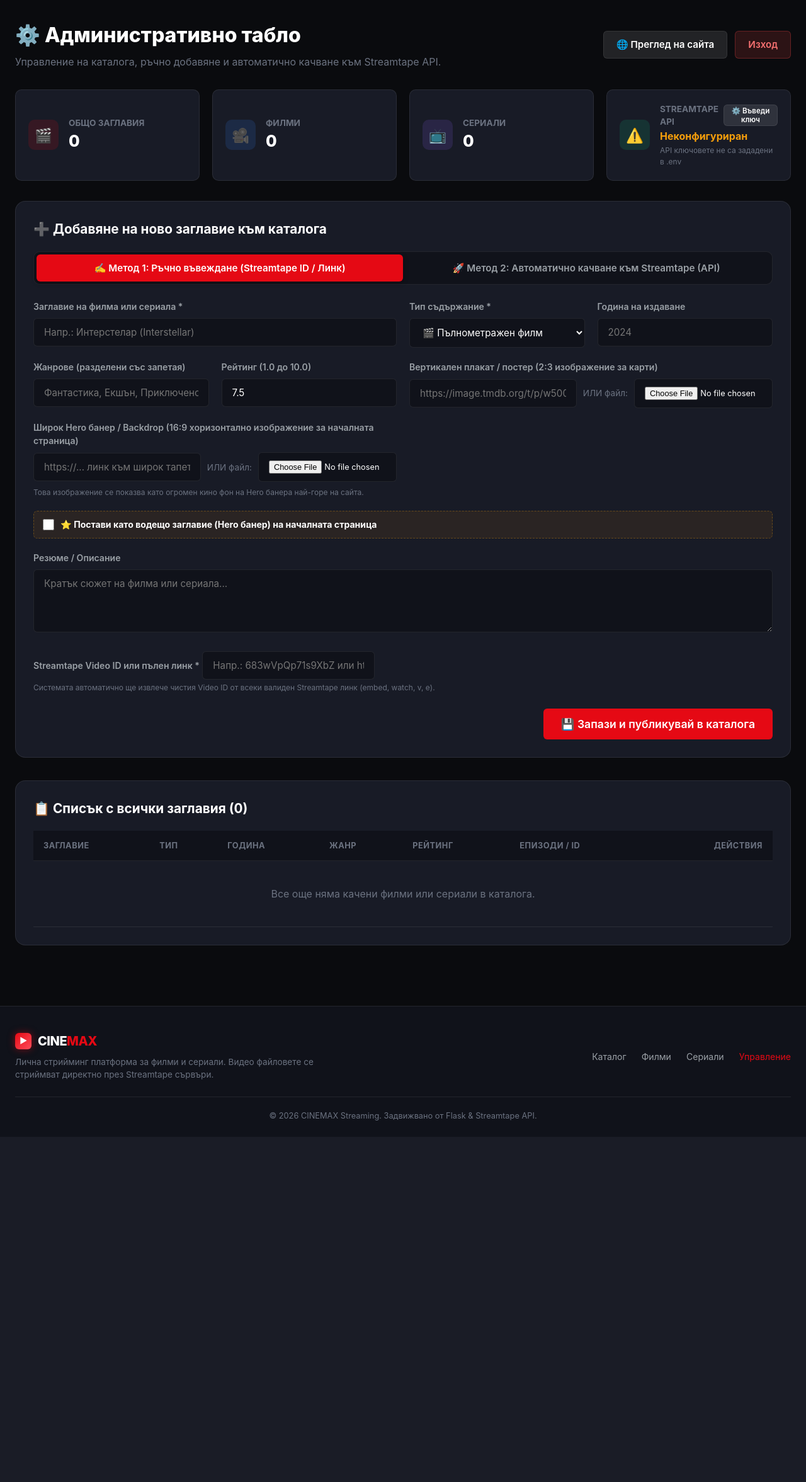
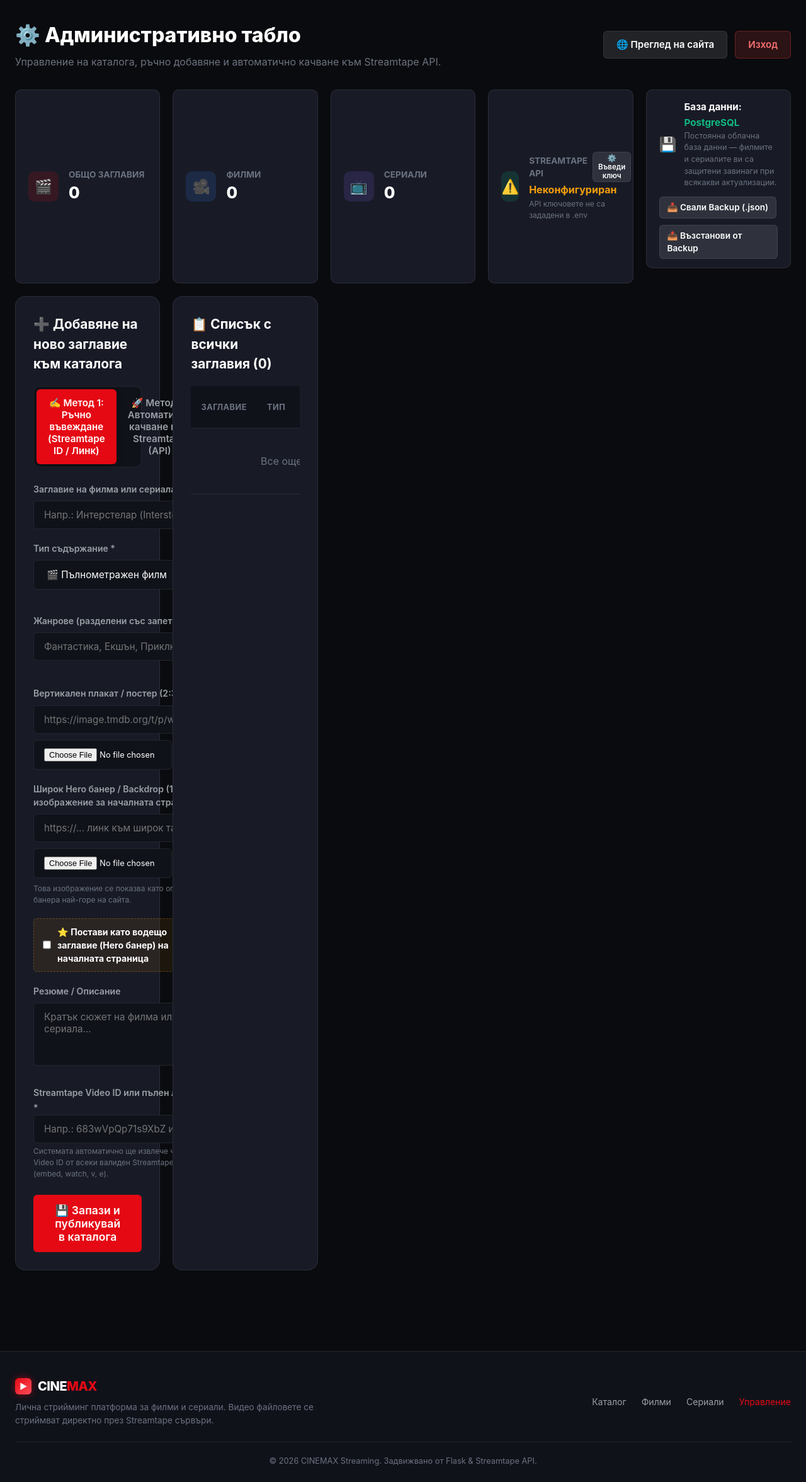
Before and after one commit to radostinslavcev1-lab/my-cinema-site, a Flask app: page /admin in a window 1280 px wide. Shown: the part 73-2426 px from the top of the page at 63% size. Before the commit the page ends 1852 px from the top, so only its background shows below. Run offline with Flask 3, Linux system fonts and the light colour scheme; the visitor is signed in with stand-in values (Sample User, id 1); data that the repository does not hold is empty.

Commit message:
Add persistent DB indicators and one-click Backup/Restore system

```diff
--- a/app.py
+++ b/app.py
@@ -342,8 +342,126 @@ def admin_dashboard():
         total_episodes=total_episodes,
         api_status=api_status,
         current_streamtape_login=STREAMTAPE_LOGIN,
-        current_streamtape_key=STREAMTAPE_KEY
+        current_streamtape_key=STREAMTAPE_KEY,
+        is_postgres=bool(os.environ.get('DATABASE_URL')),
+        database_backend='PostgreSQL' if os.environ.get('DATABASE_URL') else 'SQLite'
     )
+
+
+@app.route('/admin/backup/export')
+@login_required
+def admin_export_backup():
+    """Exports all media items and episodes as a downloadable JSON backup."""
+    import json
+    from flask import Response
+    items = MediaItem.query.all()
+    backup_data = []
+    for item in items:
+        item_data = {
+            'title': item.title,
+            'description': item.description,
+            'release_year': item.release_year,
+            'genre': item.genre,
+            'rating': item.rating,
+            'poster_url': item.poster_url,
+            'backdrop_url': item.backdrop_url,
+            'is_featured': item.is_featured,
+            'media_type': item.media_type,
+            'streamtape_id': item.streamtape_id,
+            'episodes': [
+                {
+                    'season_num': ep.season_num,
+                    'episode_num': ep.episode_num,
+                    'title': ep.title,
+                    'streamtape_id': ep.streamtape_id
+                }
+                for ep in item.episodes
+            ]
+        }
+        backup_data.append(item_data)
+
+    json_str = json.dumps(backup_data, ensure_ascii=False, indent=2)
+    filename = f"cinema_backup_{datetime.now().strftime('%Y%m%d_%H%M%S')}.json"
+    return Response(
+        json_str,
+        mimetype='application/json',
+        headers={'Content-Disposition': f'attachment;filename={filename}'}
+    )
+
+
+@app.route('/admin/backup/import', methods=['POST'])
+@login_required
+def admin_import_backup():
+    """Restores catalog items from an uploaded JSON backup file."""
+    import json
+    if 'backup_file' not in request.files or not request.files['backup_file'].filename:
+        flash('Моля, изберете валиден .json файл за възстановяване!', 'danger')
+        return redirect(url_for('admin_dashboard'))
+
+    try:
+        content = request.files['backup_file'].read().decode('utf-8')
+        data = json.loads(content)
+        if not isinstance(data, list):
+            raise ValueError("Невалиден формат на файла за резервно копие.")
+
+        imported_count = 0
+        for item_dict in data:
+            title = item_dict.get('title')
+            if not title:
+                continue
+
+            existing = MediaItem.query.filter_by(title=title).first()
+            if existing:
+                item = existing
+                item.description = item_dict.get('description', item.description)
+                item.release_year = item_dict.get('release_year', item.release_year)
+                item.genre = item_dict.get('genre', item.genre)
+                item.rating = item_dict.get('rating', item.rating)
+                item.poster_url = item_dict.get('poster_url', item.poster_url)
+                item.backdrop_url = item_dict.get('backdrop_url', item.backdrop_url)
+                item.is_featured = item_dict.get('is_featured', item.is_featured)
+                item.streamtape_id = item_dict.get('streamtape_id', item.streamtape_id)
+            else:
+                item = MediaItem(
+                    title=title,
+                    description=item_dict.get('description'),
+                    release_year=item_dict.get('release_year'),
+                    genre=item_dict.get('genre'),
+                    rating=item_dict.get('rating', 7.0),
+                    poster_url=item_dict.get('poster_url'),
+                    backdrop_url=item_dict.get('backdrop_url'),
+                    is_featured=item_dict.get('is_featured', False),
+                    media_type=item_dict.get('media_type', 'movie'),
+                    streamtape_id=item_dict.get('streamtape_id')
+                )
+                db.session.add(item)
+                db.session.flush()
+
+            for ep_data in item_dict.get('episodes', []):
+                ep_exists = Episode.query.filter_by(
+                    media_id=item.id,
+                    season_num=ep_data.get('season_num', 1),
+                    episode_num=ep_data.get('episode_num', 1)
+                ).first()
+                if not ep_exists:
+                    new_ep = Episode(
+                        media_id=item.id,
+                        season_num=ep_data.get('season_num', 1),
+                        episode_num=ep_data.get('episode_num', 1),
+                        title=ep_data.get('title'),
+                        streamtape_id=ep_data.get('streamtape_id', '')
+                    )
+                    db.session.add(new_ep)
+
+            imported_count += 1
+
+        db.session.commit()
+        flash(f"Успешно възстановени / обновени {imported_count} заглавия и техните епизоди!", 'success')
+    except Exception as e:
+        db.session.rollback()
+        flash(f"Грешка при импортиране: {str(e)}", 'danger')
+
+    return redirect(url_for('admin_dashboard'))
 
 
 @app.route('/admin/settings/streamtape', methods=['POST'])
--- a/templates/admin.html
+++ b/templates/admin.html
@@ -69,6 +69,44 @@
           {{ api_status.message }}
         </small>
       </div>
+  </div>
+
+  <!-- Database Status & Backup/Restore Bar -->
+  {% if not is_postgres %}
+    <div class="alert alert-warning" style="margin-bottom: 20px; display: flex; justify-content: space-between; align-items: center; flex-wrap: wrap; gap: 12px;">
+      <div>
+        <strong style="font-size: 1rem;">⚠️ Внимание: Сайтът в момента ползва временен SQLite файл!</strong>
+        <p style="font-size: 0.85rem; margin-top: 4px; color: inherit; opacity: 0.95;">
+          На безплатния план на Render сървърът се изтрива и създава наново при всяка нова актуализация на кода. За да не се губят филмите и сериалите ви, трябва да добавите вашия <strong>DATABASE_URL</strong> (PostgreSQL) в настройките на Render (Environment Variables).
+        </p>
+      </div>
+      <a href="{{ url_for('admin_export_backup') }}" class="btn btn-secondary btn-sm" style="background: rgba(0,0,0,0.25); border-color: rgba(255,255,255,0.2);">
+        📥 Свали Backup сега
+      </a>
+    </div>
+  {% endif %}
+
+  <div style="display: flex; justify-content: space-between; align-items: center; flex-wrap: wrap; gap: 12px; margin-bottom: 24px; padding: 14px 20px; background: var(--bg-card); border: 1px solid var(--border-light); border-radius: var(--radius-md);">
+    <div style="display: flex; align-items: center; gap: 12px;">
+      <span style="font-size: 1.4rem;">💾</span>
+      <div>
+        <strong style="font-size: 0.95rem;">База данни: <span style="color: {{ 'var(--accent-green)' if is_postgres else 'var(--accent-gold)' }};">{{ database_backend }}</span></strong>
+        <small style="display: block; color: var(--text-muted); font-size: 0.78rem;">
+          {{ 'Постоянна облачна база данни — филмите и сериалите ви са защитени завинаги при всякакви актуализации.' if is_postgres else 'Временен файл — направете резервно копие или свържете PostgreSQL в Render.' }}
+        </small>
+      </div>
+    </div>
+
+    <div style="display: flex; gap: 10px; align-items: center; flex-wrap: wrap;">
+      <a href="{{ url_for('admin_export_backup') }}" class="btn btn-secondary btn-sm" title="Свалете резервно копие на всички качени филми и епизоди">
+        📥 Свали Backup (.json)
+      </a>
+      <form method="POST" action="{{ url_for('admin_import_backup') }}" enctype="multipart/form-data" style="display: inline-flex; align-items: center; margin: 0;">
+        <label class="btn btn-secondary btn-sm" style="cursor: pointer; margin-bottom: 0;" title="Възстановете каталог от предишен .json бекъп">
+          📤 Възстанови от Backup
+          <input type="file" name="backup_file" accept=".json" style="display: none;" onchange="if(confirm('Сигурни ли сте, че желаете да възстановите каталога от избрания файл?')) this.form.submit();">
+        </label>
+      </form>
     </div>
   </div>
 
```
